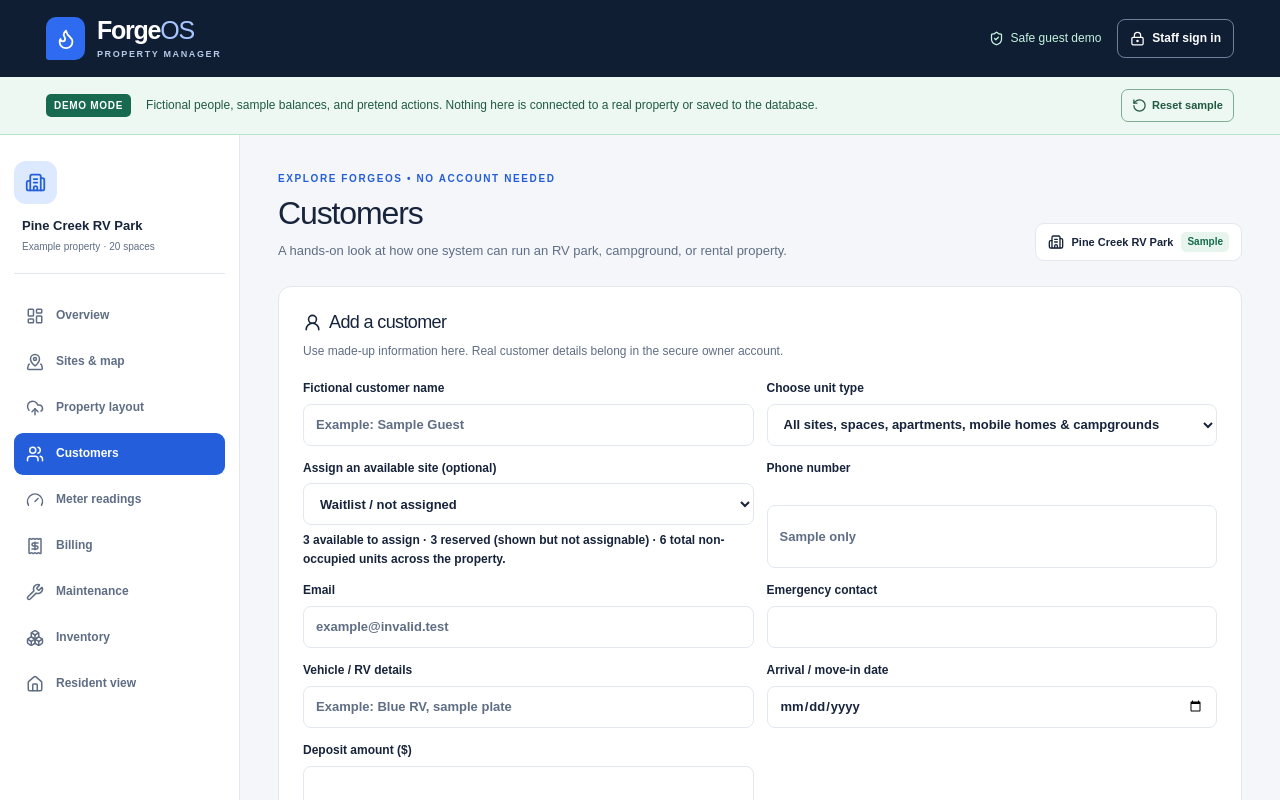
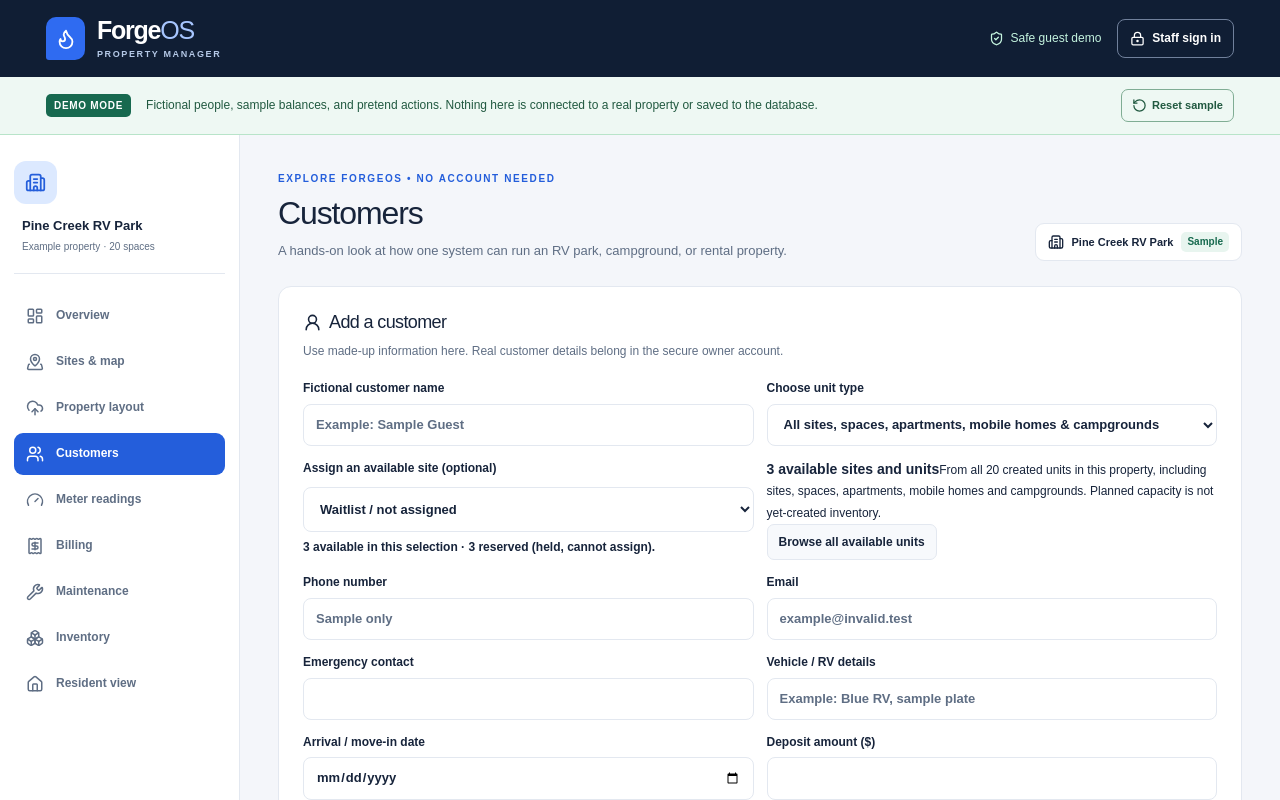
Before and after one commit to larrinamsalva/ForgeOS-Property-Manager, a Next.js app: page /demo in a window 1280 px wide. Both pictures are taken after a click on the button "Customers". Shown: the top 800 px of the page. Built offline with nearby package versions, Linux system fonts and the light colour scheme.

Commit message:
Show all created vacant units in customer intake with searchable assign buttons

```diff
--- a/src/components/guest-record-editors.tsx
+++ b/src/components/guest-record-editors.tsx
@@ -184,6 +184,15 @@ export function GuestCustomerForm({
   const [unitFilter, setUnitFilter] = useState<UnitDesignation | 'all'>(() =>
     customer?.siteId ? sites.find((site) => site.id === customer.siteId)?.designation ?? 'all' : 'all'
   );
+  const [browseOpen, setBrowseOpen] = useState(false);
+  const [availableSearch, setAvailableSearch] = useState('');
+  // This is the actual full inventory, not the 60-per-page directory or the
+  // separately configured *planned* capacity. Newly added units appear here.
+  const availableAcrossProperty = sites.filter((site) => site.status === 'available');
+  const browseMatches = availableAcrossProperty.filter((site) =>
+    (designationLabel(site.designation) + ' ' + site.label + ' ' + site.id + ' ' + site.section)
+      .toLowerCase().includes(availableSearch.toLowerCase().trim())
+  );
   const unoccupiedSites = sites.filter((site) =>
     site.status !== 'occupied' || (editing && site.id === customer?.siteId)
   );
@@ -244,8 +253,44 @@ export function GuestCustomerForm({
             {readySites.map((site) => <option key={site.id} value={site.id}>{designationLabel(site.designation)} · {site.label} ({site.id}) — {site.id === customer?.siteId ? 'Currently assigned' : 'Available'}</option>)}
             {heldSites.map((site) => <option key={site.id} value={site.id} disabled>{designationLabel(site.designation)} · {site.label} ({site.id}) — Reserved / held</option>)}
           </select>
-          <small aria-live="polite">{readySites.length} available to assign · {heldSites.length} reserved (shown but not assignable) · {unoccupiedSites.length} total non-occupied units across the property.</small>
+          <small aria-live="polite">{readySites.length} available in this selection · {heldSites.length} reserved (held, cannot assign).</small>
         </label>
+        <section className="demo-available-panel" aria-label="All available units">
+          <div className="demo-available-header">
+            <div>
+              <strong>{availableAcrossProperty.length} available sites and units</strong>
+              <small>From all {sites.length} created units in this property, including sites, spaces, apartments, mobile homes and campgrounds. Planned capacity is not yet-created inventory.</small>
+            </div>
+            <button type="button" className="demo-small-button" aria-expanded={browseOpen}
+              aria-controls={fieldId('available-list')}
+              onClick={() => setBrowseOpen((open) => !open)}>
+              {browseOpen ? 'Hide available units' : 'Browse all available units'}
+            </button>
+          </div>
+          {browseOpen && <div id={fieldId('available-list')} className="demo-available-browser">
+            <label htmlFor={fieldId('available-search')}>Search all available sites and units
+              <input id={fieldId('available-search')} type="search" value={availableSearch}
+                placeholder="Search number, site name, type or section"
+                onChange={(event) => setAvailableSearch(event.target.value)}/>
+            </label>
+            <p className="demo-available-match-count" aria-live="polite">
+              {browseMatches.length} matching available {browseMatches.length === 1 ? 'unit' : 'units'} · Tap any unit to assign it.
+            </p>
+            <div className="demo-available-list" aria-label="Available units to assign">
+              {browseMatches.map((site) => <button type="button" key={site.id}
+                className="demo-available-item"
+                aria-label={'Assign ' + designationLabel(site.designation) + ' ' + site.label + ' (' + site.id + ')'}
+                onClick={() => {
+                  setUnitFilter('all');
+                  edit({ siteId: site.id });
+                }}>
+                <span><strong>{designationLabel(site.designation)} · {site.label}</strong><small>{site.id}{site.section ? ' · ' + site.section : ''}</small></span>
+                <span className="demo-available-choose">{draft.siteId === site.id ? 'Selected' : 'Select'}</span>
+              </button>)}
+              {!browseMatches.length && <p className="demo-available-empty">No available units match. Check another search or add more spaces in Property layout.</p>}
+            </div>
+          </div>}
+        </section>
         <label htmlFor={fieldId('phone')}>Phone number
           <input id={fieldId('phone')} type="tel" maxLength={40} placeholder="Sample only" value={draft.phone} onChange={(e) => edit({ phone: e.target.value })}/>
         </label>
```
